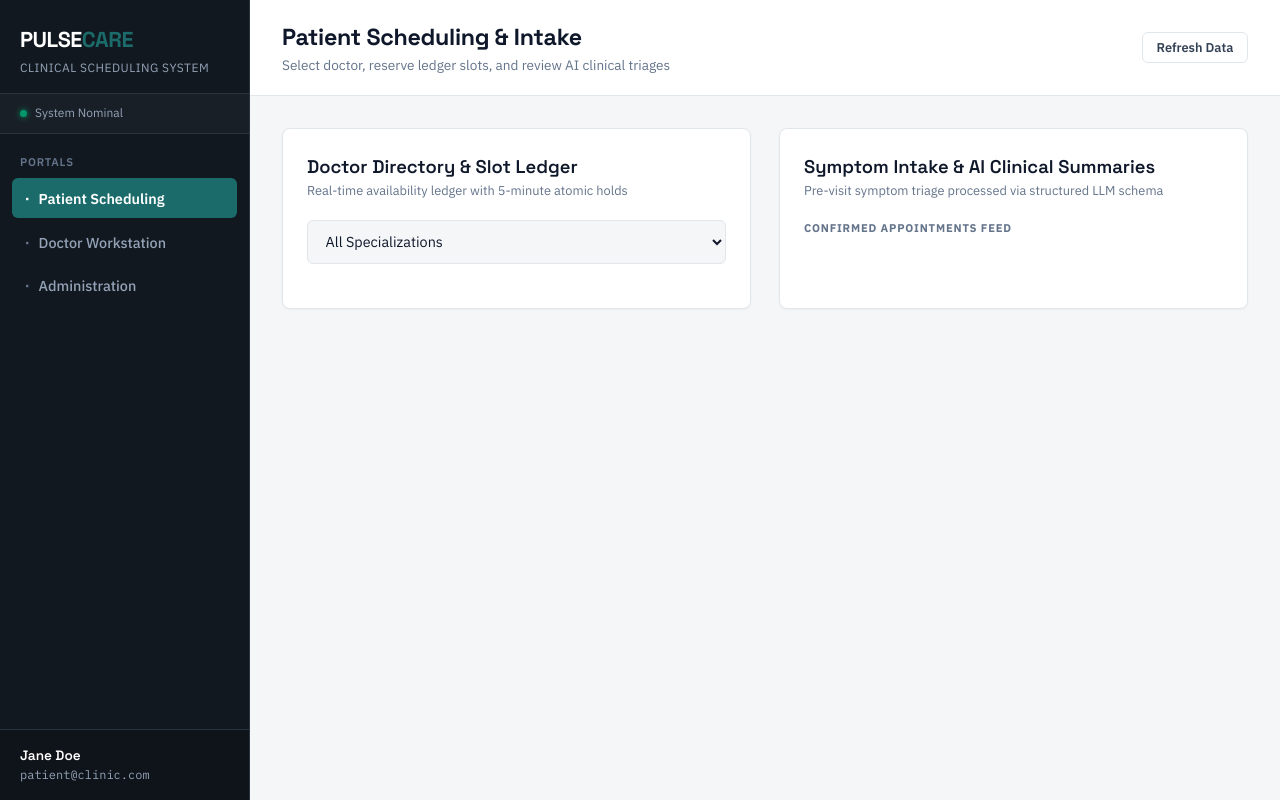
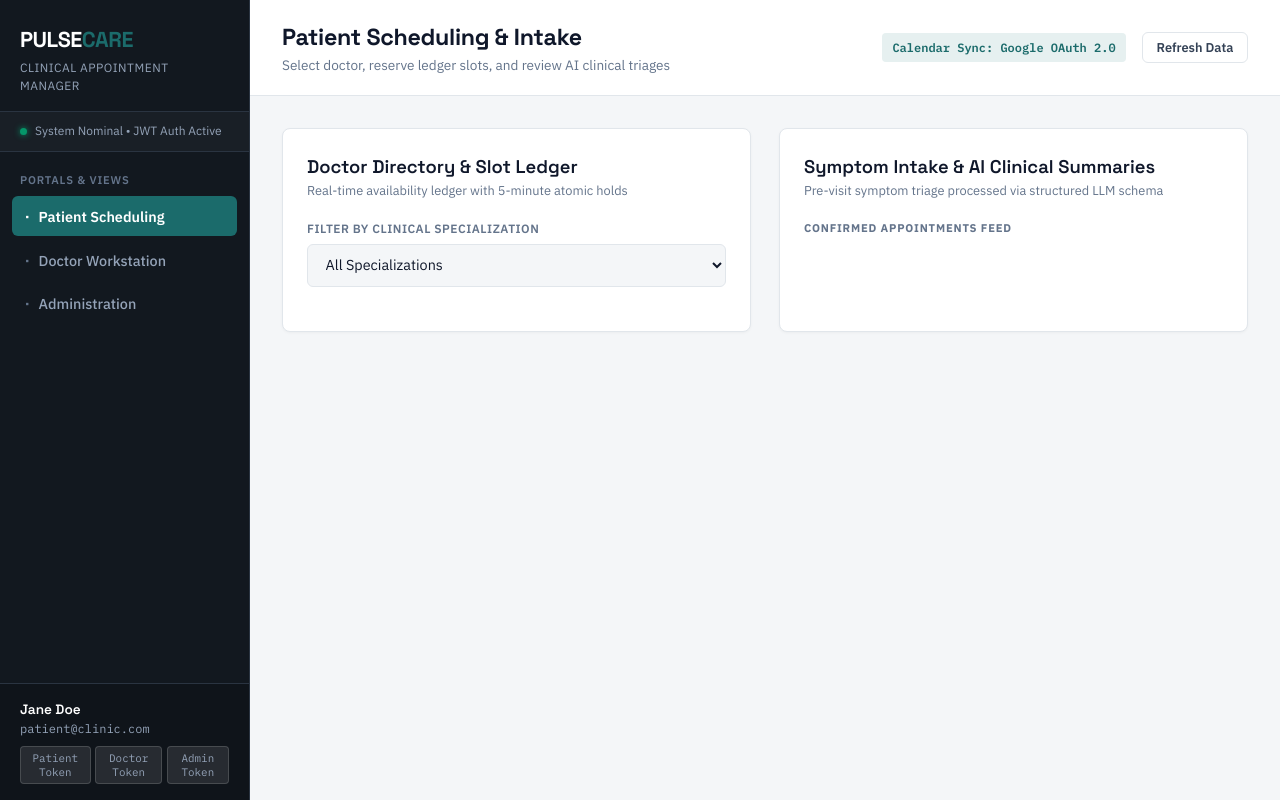
Before and after one commit to ManavSharma23/healthcare-appointment-manager, a website: page public/index.html in a window 1280 px wide. Drawn offline with Linux system fonts and the light colour scheme; no server answers.

Commit message:
feat(ui): integrate DaySchedule-style role authentication token buttons and integration badges

```diff
--- a/public/app.js
+++ b/public/app.js
@@ -56,6 +56,10 @@ async function init() {
 
 function refreshActivePortal() {
   switchDashboard(activeRole);
+}
+
+function switchAccountRole(role) {
+  switchDashboard(role);
 }
 
 function switchDashboard(role) {
@@ -225,7 +229,6 @@ async function submitSymptomsAndConfirm() {
     return;
   }
 
-  // 1. Submit Symptoms (Triggers Pre-Visit AI Analysis)
   await fetch(`${API_BASE}/patients/appointments/${activeHoldId}/symptoms`, {
     method: 'POST',
     headers: {
@@ -235,7 +238,6 @@ async function submitSymptomsAndConfirm() {
     body: JSON.stringify({ symptoms })
   });
 
-  // 2. Confirm Appointment
   const res = await fetch(`${API_BASE}/patients/appointments/${activeHoldId}/confirm`, {
     method: 'POST',
     headers: { 'Authorization': `Bearer ${tokens.patient}` }
--- a/public/index.html
+++ b/public/index.html
@@ -3,7 +3,7 @@
 <head>
   <meta charset="UTF-8">
   <meta name="viewport" content="width=device-width, initial-scale=1.0">
-  <title>PulseCare Clinical Scheduling System</title>
+  <title>PulseCare Clinical Appointment Manager</title>
   <link rel="preconnect" href="https://fonts.googleapis.com">
   <link rel="preconnect" href="https://fonts.gstatic.com" crossorigin>
   <link href="https://fonts.googleapis.com/css2?family=IBM+Plex+Mono:ital,wght@0,400;0,600;1,400&family=IBM+Plex+Sans:wght@400;500;600;700&family=Space+Grotesk:wght@500;600;700&display=swap" rel="stylesheet">
@@ -12,21 +12,21 @@
 <body>
 
   <div class="app-layout">
-    <!-- Left-Rail Clinical Sidebar (Epic/Cerner Style) -->
+    <!-- Left-Rail Clinical Sidebar (DaySchedule & Epic Workstation Hybrid) -->
     <aside class="sidebar">
       <div class="sidebar-header">
         <div class="brand-title">PULSE<span>CARE</span></div>
-        <div class="system-subtitle">Clinical Scheduling System</div>
+        <div class="system-subtitle">Clinical Appointment Manager</div>
       </div>
 
       <!-- Single-line quiet status bar -->
       <div class="system-status-line">
         <span class="status-indicator"></span>
-        <span class="status-text">System Nominal</span>
+        <span class="status-text">System Nominal • JWT Auth Active</span>
       </div>
 
       <nav class="sidebar-nav">
-        <div class="nav-section-label">Portals</div>
+        <div class="nav-section-label">Portals & Views</div>
         <button class="nav-item active" onclick="switchDashboard('patient')">
           <span class="nav-icon">▪</span> Patient Scheduling
         </button>
@@ -38,24 +38,30 @@
         </button>
       </nav>
 
-      <!-- Identity Chip -->
+      <!-- Authenticated Account Switcher (DaySchedule-style Role Control) -->
       <div class="sidebar-footer">
         <div class="active-user-info">
           <div class="user-role-label" id="currentUserName">Jane Doe</div>
           <div class="user-email-text" id="currentEmail">patient@clinic.com</div>
+          <div style="margin-top:0.5rem; display:flex; gap:0.3rem;">
+            <button class="btn-role-switch" onclick="switchAccountRole('patient')" title="Authenticate as Patient">Patient Token</button>
+            <button class="btn-role-switch" onclick="switchAccountRole('doctor')" title="Authenticate as Doctor">Doctor Token</button>
+            <button class="btn-role-switch" onclick="switchAccountRole('admin')" title="Authenticate as Admin">Admin Token</button>
+          </div>
         </div>
       </div>
     </aside>
 
     <!-- Main Workspace Area -->
     <div class="main-workspace">
-      <!-- Top Action Bar -->
+      <!-- Top Action Header (DaySchedule style) -->
       <header class="top-workspace-header">
         <div class="workspace-title-box">
           <h1 id="workspaceTitle">Patient Scheduling & Intake</h1>
           <div class="workspace-subtitle" id="workspaceSub">Select doctor, reserve ledger slots, and review AI clinical triages</div>
         </div>
         <div class="top-controls">
+          <span class="sync-chip">Calendar Sync: Google OAuth 2.0</span>
           <button class="btn btn-outline btn-sm" onclick="refreshActivePortal()">Refresh Data</button>
         </div>
       </header>
@@ -73,6 +79,7 @@
               </div>
 
               <div class="filter-input-wrap">
+                <label class="clinical-label">Filter by Clinical Specialization</label>
                 <select id="patientSpecFilter" onchange="loadDoctors()">
                   <option value="">All Specializations</option>
                   <option value="General Medicine">General Medicine</option>
--- a/public/styles.css
+++ b/public/styles.css
@@ -79,7 +79,6 @@ body {
   margin-top: 0.15rem;
 }
 
-/* FIX ISSUE 4: Single-line Quiet Status Line */
 .system-status-line {
   padding: 0.65rem 1.25rem;
   background: rgba(255, 255, 255, 0.03);
@@ -173,6 +172,25 @@ body {
   color: var(--text-light);
 }
 
+/* DaySchedule-style Role Authentication Switcher Buttons */
+.btn-role-switch {
+  padding: 0.25rem 0.45rem;
+  background: rgba(255, 255, 255, 0.1);
+  border: 1px solid rgba(255, 255, 255, 0.15);
+  border-radius: 4px;
+  color: var(--text-light);
+  font-size: 0.68rem;
+  font-family: var(--font-mono);
+  cursor: pointer;
+  transition: all 0.15s ease;
+}
+
+.btn-role-switch:hover {
+  background: var(--accent-teal);
+  color: #FFFFFF;
+  border-color: var(--accent-teal);
+}
+
 /* Main Workspace */
 .main-workspace {
   flex: 1;
@@ -201,6 +219,22 @@ body {
 .workspace-subtitle {
   font-size: 0.85rem;
   color: var(--text-muted);
+}
+
+.top-controls {
+  display: flex;
+  align-items: center;
+  gap: 1rem;
+}
+
+.sync-chip {
+  font-family: var(--font-mono);
+  font-size: 0.75rem;
+  color: var(--accent-teal);
+  background: var(--accent-teal-light);
+  padding: 0.35rem 0.65rem;
+  border-radius: 4px;
+  font-weight: 600;
 }
 
 .workspace-body {
@@ -248,7 +282,6 @@ body {
   margin-bottom: 1.25rem;
 }
 
-/* FIX ISSUE 1: UNIFIED INPUT FIELD STYLING ACROSS ALL PORTALS */
 .filter-input-wrap {
   margin-bottom: 1.25rem;
 }
@@ -273,7 +306,6 @@ body {
   margin-bottom: 0.35rem;
 }
 
-/* Unified Filled-Box Input Language for All Fields */
 input[type="text"],
 input[type="email"],
 input[type="password"],
@@ -517,7 +549,7 @@ textarea {
   margin-bottom: 1rem;
 }
 
-/* FIX ISSUE 3: Doctor Schedule Summary Stats Box */
+/* Summary Stats Box */
 .summary-stats-box {
   background: var(--bg-main);
   border: 1px solid var(--border-color);
@@ -623,7 +655,6 @@ textarea {
   margin-bottom: 0.25rem;
 }
 
-/* Urgency Pills */
 .urgency-badge {
   font-family: var(--font-mono);
   font-size: 0.7rem;
@@ -640,7 +671,6 @@ textarea {
 .flex-between { display: flex; justify-content: space-between; align-items: center; }
 .hidden { display: none !important; }
 
-/* FIX MINOR POLISH: Structured Empty State Box */
 .empty-state-box {
   background: var(--bg-main);
   border: 1px dashed var(--border-color);
```
